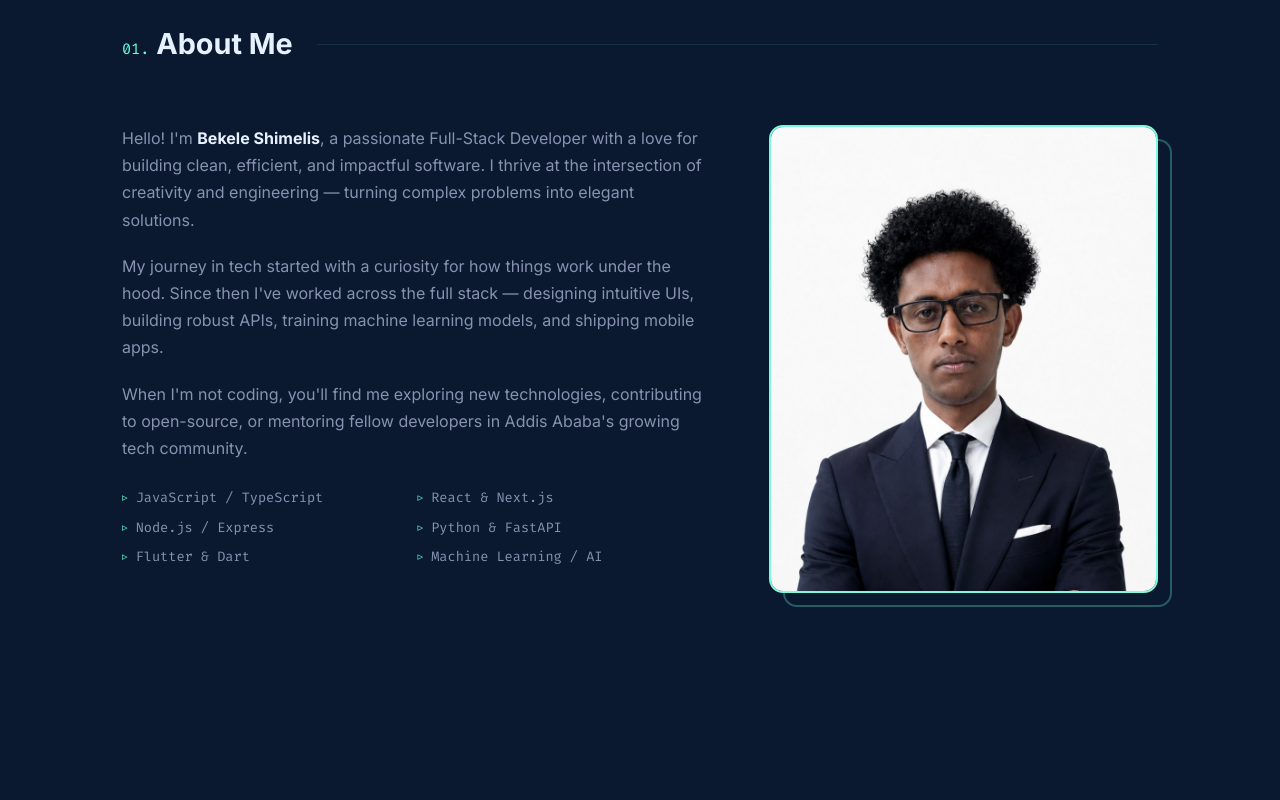
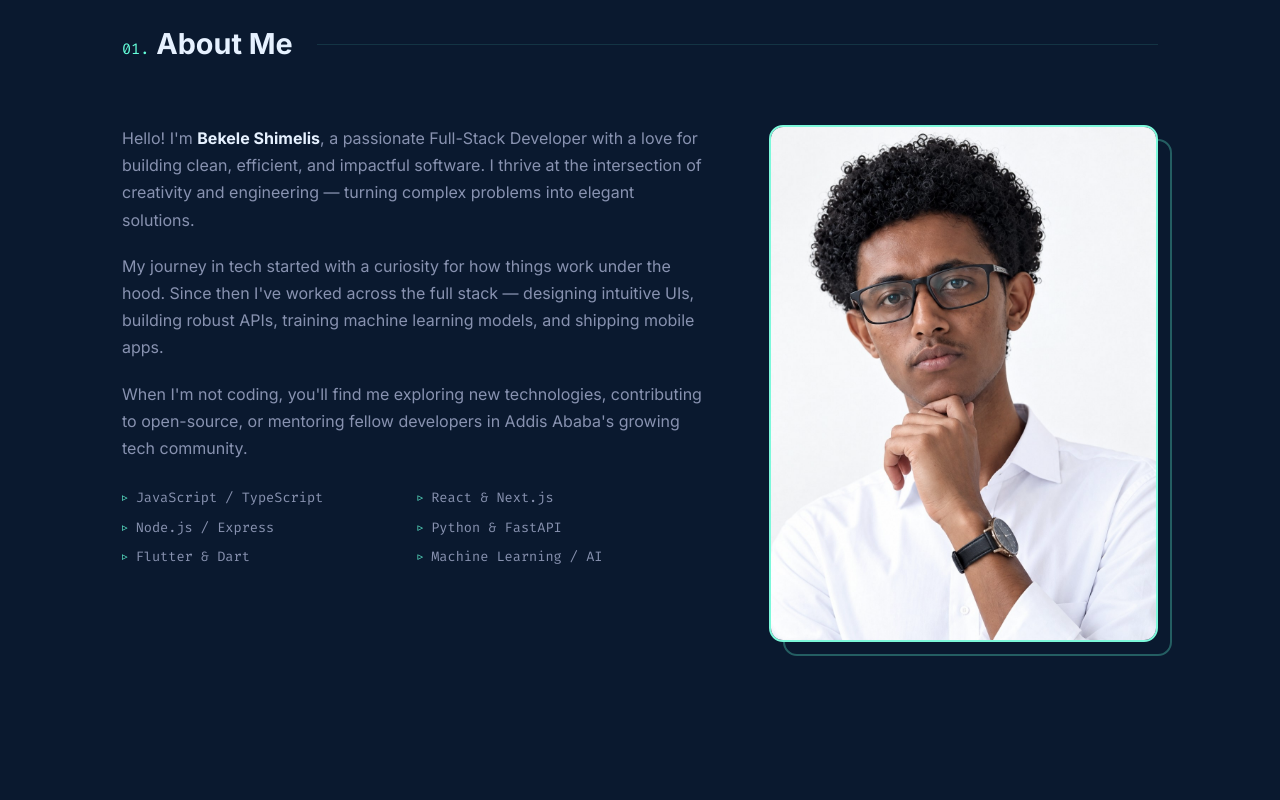
Before and after one commit to bekeleezra995-colud/portfolio-, a plain HTML site: page index.html in a window 1280 px wide. Shown: the part 900-1700 px from the top of the page. Drawn offline with Linux system fonts and the light colour scheme.

Commit message:
Update second photo in About section to n.jpg

```diff
--- a/index.html
+++ b/index.html
@@ -103,7 +103,7 @@
         </div>
         <div class="about-image-wrap">
           <div class="about-image-frame" aria-hidden="true"></div>
-          <img src="b.jpg" alt="Bekele Shimelis" class="about-image" />
+          <img src="n.jpg" alt="Bekele Shimelis" class="about-image" />
         </div>
       </div>
     </div>
```
Also changed, not shown: n.jpg (added).
